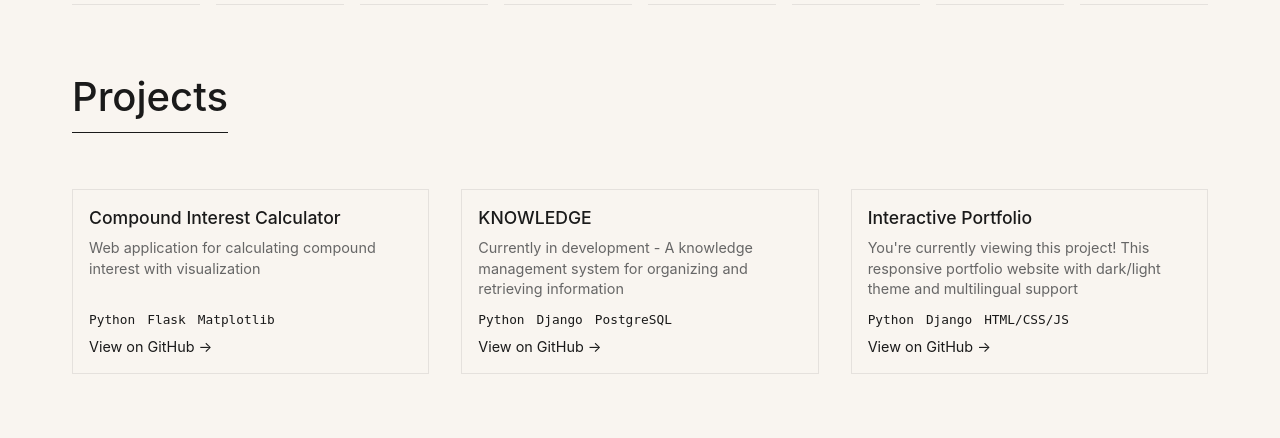
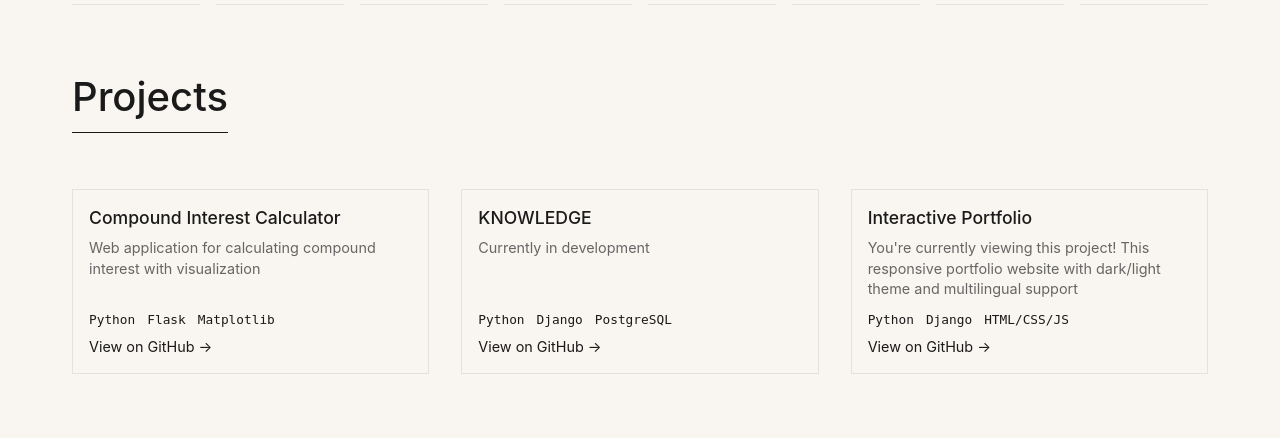
Before and after one commit to USW5sPlusom/Portfolio, a Django app: page / in a window 1280 px wide. Shown: the part 1094-1532 px from the top of the page. Run offline with Django 5.2, Linux system fonts and the light colour scheme; some web fonts are replaced.

Commit message:
version 7.2

```diff
--- a/index.html
+++ b/index.html
@@ -516,7 +516,7 @@
                     </div>
                     <div class="project-card">
                         <div class="project-title">KNOWLEDGE</div>
-                        <div class="project-description" data-en="Currently in development - A knowledge management system for organizing and retrieving information" data-ru="В разработке" data-de="In Entwicklung">Currently in development</div>
+                        <div class="project-description" data-en="Currently in development" data-ru="В разработке" data-de="In Entwicklung">Currently in development</div>
                         <div class="project-meta">
                             <span>Python</span>
                             <span>Django</span>
--- a/mainapp/templates/mainapp/i.html
+++ b/mainapp/templates/mainapp/i.html
@@ -516,7 +516,7 @@
                     </div>
                     <div class="project-card">
                         <div class="project-title">KNOWLEDGE</div>
-                        <div class="project-description" data-en="Currently in development - A knowledge management system for organizing and retrieving information" data-ru="В разработке" data-de="In Entwicklung">Currently in development</div>
+                        <div class="project-description" data-en="Currently in development" data-ru="В разработке" data-de="In Entwicklung">Currently in development</div>
                         <div class="project-meta">
                             <span>Python</span>
                             <span>Django</span>
```
